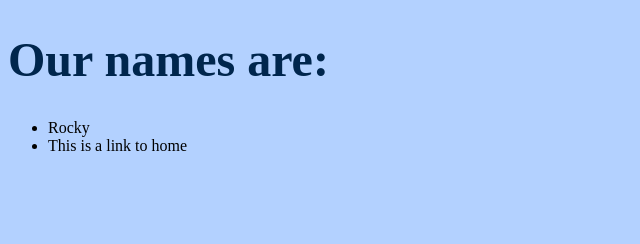
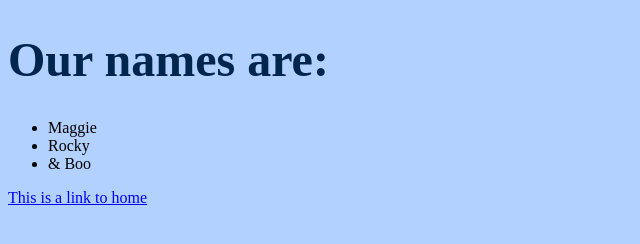
Before and after one commit to amusani/amusani.github.io, a plain HTML site: page list.html in a window 1280 px wide. Shown: the whole page, without its empty margins (0-640 px from the left). Drawn offline with Linux system fonts and the light colour scheme.

Commit message:
Update list.html

```diff
--- a/list.html
+++ b/list.html
@@ -8,10 +8,12 @@
 <body>
   <h1>Our names are:</h1>
 <ul>
-<li class="sansserif>Maggie</li>
-<li class="sansserif>Rocky</li>
-<li class="sansserif>& Boo</li>
+<li>Maggie</li>
+<li>Rocky</li>
+<li>& Boo</li>
 </ul>
+
 <a href="index.html">This is a link to home</a>
+
 </body>
 </html>
```
